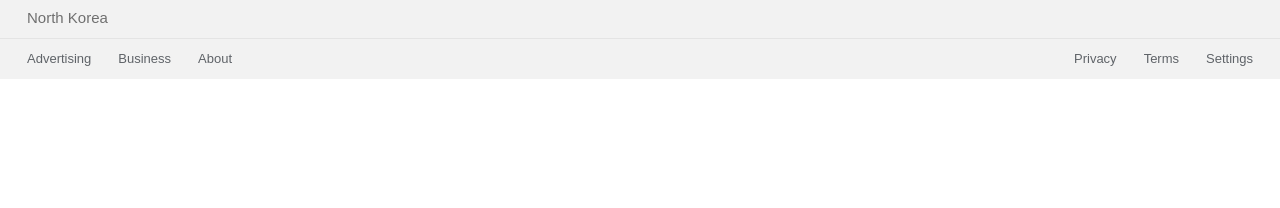
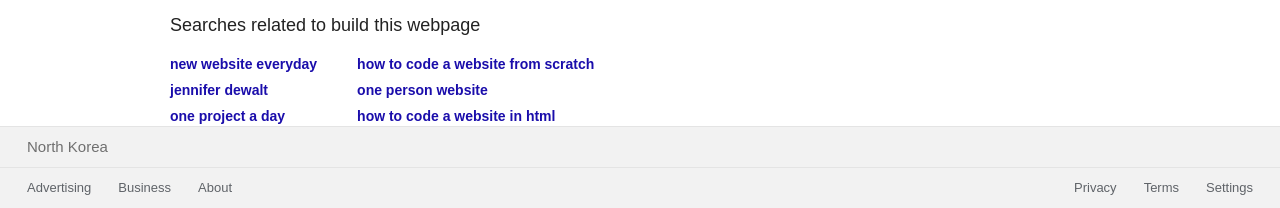
Before and after one commit to KirosC/google-resultpage, a plain HTML site: page index.html in a window 1280 px wide. Shown: the part 1549-1757 px from the top of the page. Before the commit the page ends 1628 px from the top, so only its background shows below. Drawn offline with Linux system fonts and the light colour scheme.

Commit message:
Add related search keywords

```diff
--- a/index.html
+++ b/index.html
@@ -157,7 +157,7 @@
                 </div>
             </div>
             <div class="related-container">
-                <div class="related">
+                <div class="related-images">
                     <div class="related-search">Related Search</div>
                     <div class="related-search-keyword">website to learn coding</div>
                     <div class="related-search-result">
@@ -192,6 +192,17 @@
                     </div>
                 </div>
                 <div class="feedback">Feedback</div>
+                <div class="related-text">
+                    <div class="related-text-search">Searches related to build this webpage</div>
+                    <div class="grid-container">
+                        <div class="grid-item">new website everyday</div>
+                        <div class="grid-item">how to code a website from scratch</div>
+                        <div class="grid-item">jennifer dewalt</div>
+                        <div class="grid-item">one person website</div>
+                        <div class="grid-item">one project a day</div>
+                        <div class="grid-item">how to code a website in html</div>
+                    </div>
+                </div>
             </div>
         </div>
     </div>
--- a/styles/main.css
+++ b/styles/main.css
@@ -292,7 +292,7 @@ input[type=text]:focus, textarea:focus, input[type=text]:hover {
     line-height: 1.54;
 }
 
-.related {
+.related-images {
     width: 630px;
     height: 168px;
     border: 1px solid #dfe1e5;
@@ -400,6 +400,36 @@ input[type=text]:focus, textarea:focus, input[type=text]:hover {
     cursor: pointer;
 }
 
+.related-text {
+    margin-top: 40px;
+}
+
+.related-text-search {
+    color: #222;
+    font-size: 18px;
+    line-height: 1.33;
+    padding-bottom: 16px;
+}
+
+.grid-container {
+    display: grid;
+    grid-template-columns: fit-content(100%) auto;
+    grid-column-gap: 40px;
+    grid-row-gap: 6px;
+}
+
+.grid-item {
+    color: #1a0dab;
+    font-weight: bold;
+    font-size: 14px;
+    line-height: 20px;
+}
+
+.grid-item:hover {
+    text-decoration: underline;
+    cursor: pointer;
+}
+
 .page-wrap {
     min-height: 100%;
 }
```
